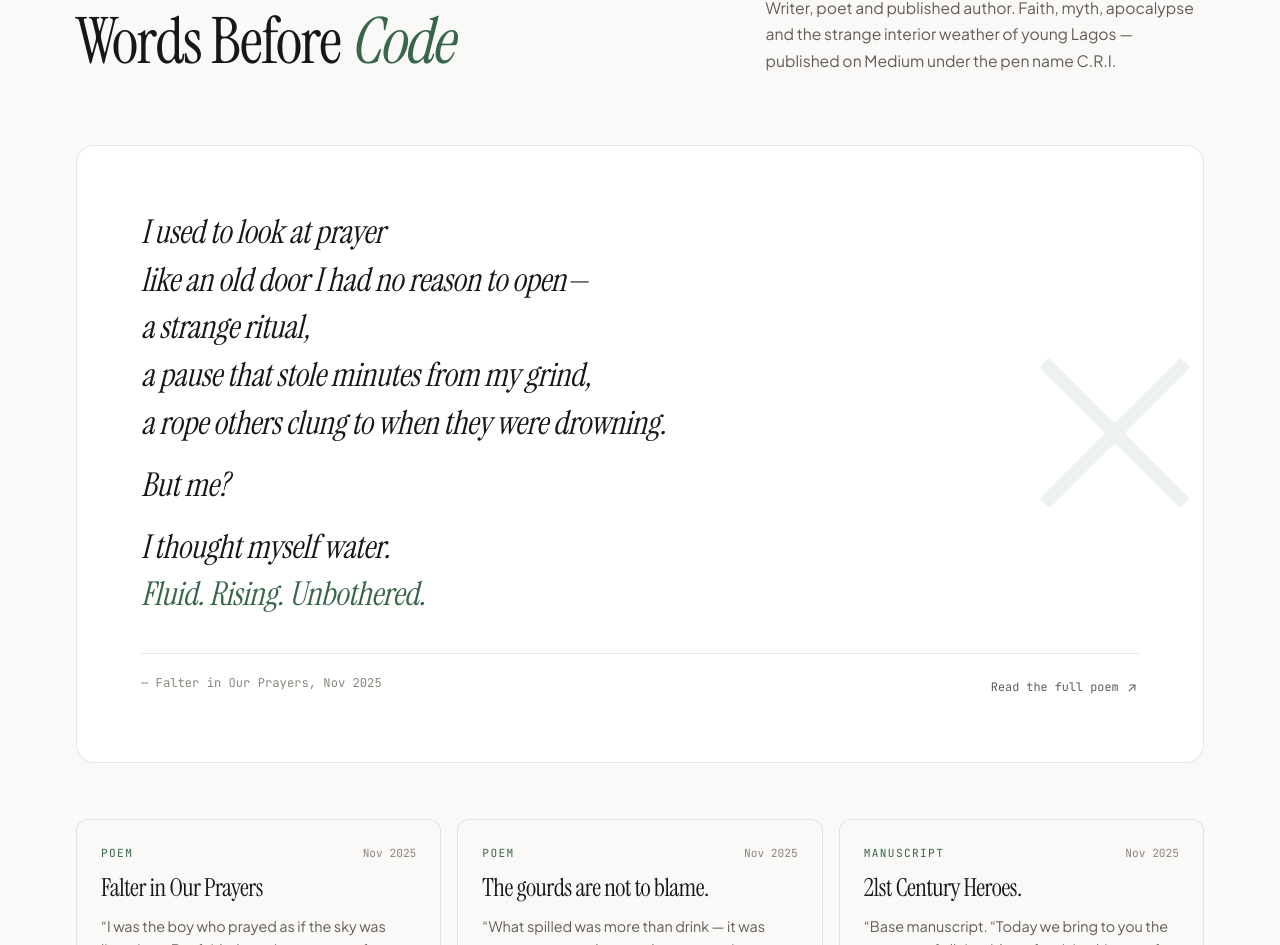
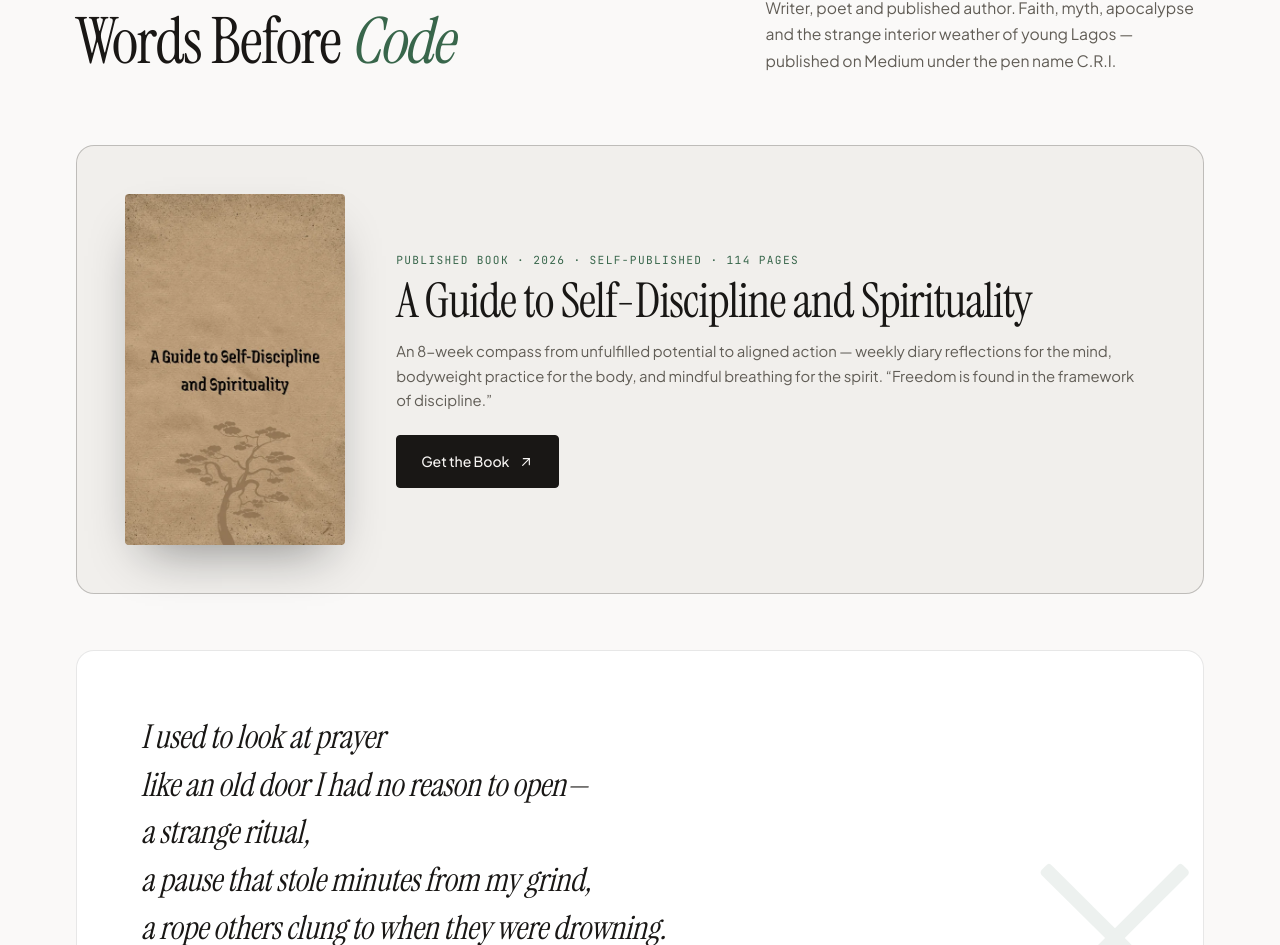
Before and after one commit to Alqaasimee-jr2/Abdullahs-Portfolio, a Next.js app: page / in a window 1280 px wide. Shown: the part 5614-6559 px from the top of the page. Built offline with nearby package versions, Linux system fonts and the light colour scheme.

Commit message:
Feature published book A Guide to Self-Discipline and Spirituality (C.R.I, 114pp) with real cover and Book JSON-LD

```diff
--- a/src/components/LiteraryWorks.tsx
+++ b/src/components/LiteraryWorks.tsx
@@ -52,8 +52,8 @@ export default function LiteraryWorks({
                 <Image
                   src={PUBLISHED_BOOK.cover}
                   alt={`${PUBLISHED_BOOK.title} book cover`}
-                  width={360}
-                  height={540}
+                  width={480}
+                  height={766}
                 />
               </div>
             )}
--- a/src/data/portfolio.ts
+++ b/src/data/portfolio.ts
@@ -919,11 +919,18 @@ export const LITERARY_PROFILE = {
 };
 
 /**
- * Published book. Set to an object (title, year, description, url, cover) once
- * the details are confirmed — the /writing page renders the book feature only
- * when this is non-null.
+ * Published book — details taken from the book's own PDF (title page credits
+ * C.R.I, 114 pages, April 2026) and its companion site.
  */
-export const PUBLISHED_BOOK: PublishedBook | null = null;
+export const PUBLISHED_BOOK: PublishedBook | null = {
+  title: "A Guide to Self-Discipline and Spirituality",
+  year: "2026",
+  publisher: "Self-published · 114 pages",
+  description:
+    "An 8-week compass from unfulfilled potential to aligned action — weekly diary reflections for the mind, bodyweight practice for the body, and mindful breathing for the spirit. “Freedom is found in the framework of discipline.”",
+  url: "https://a-guide-to-self-discipline-and-spir.vercel.app",
+  cover: "/images/book-self-discipline-cover.webp",
+};
 
 /** Featured poem lines (verbatim excerpt from "Falter in Our Prayers"). */
 export const FEATURED_POEM = {
```
Also changed, not shown: src/app/writing/page.tsx (+23 -1 lines), public/images/book-self-discipline-cover.webp (added).
